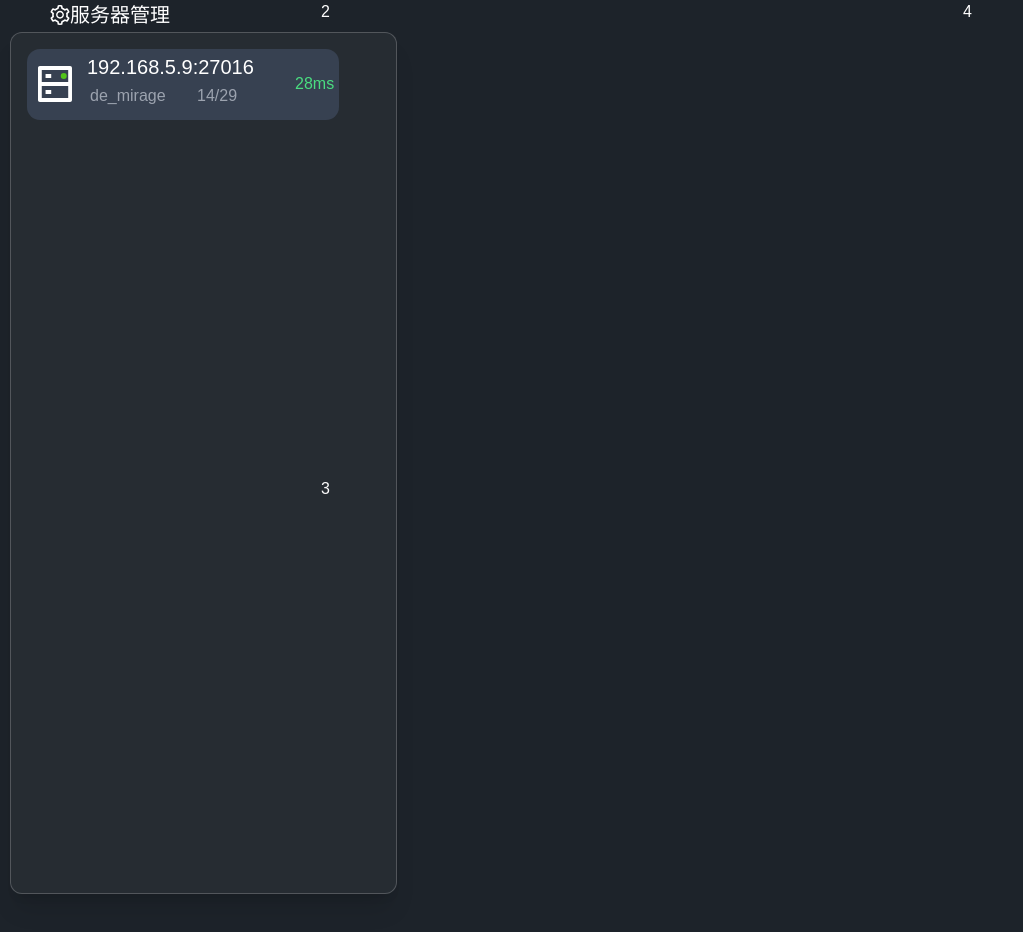
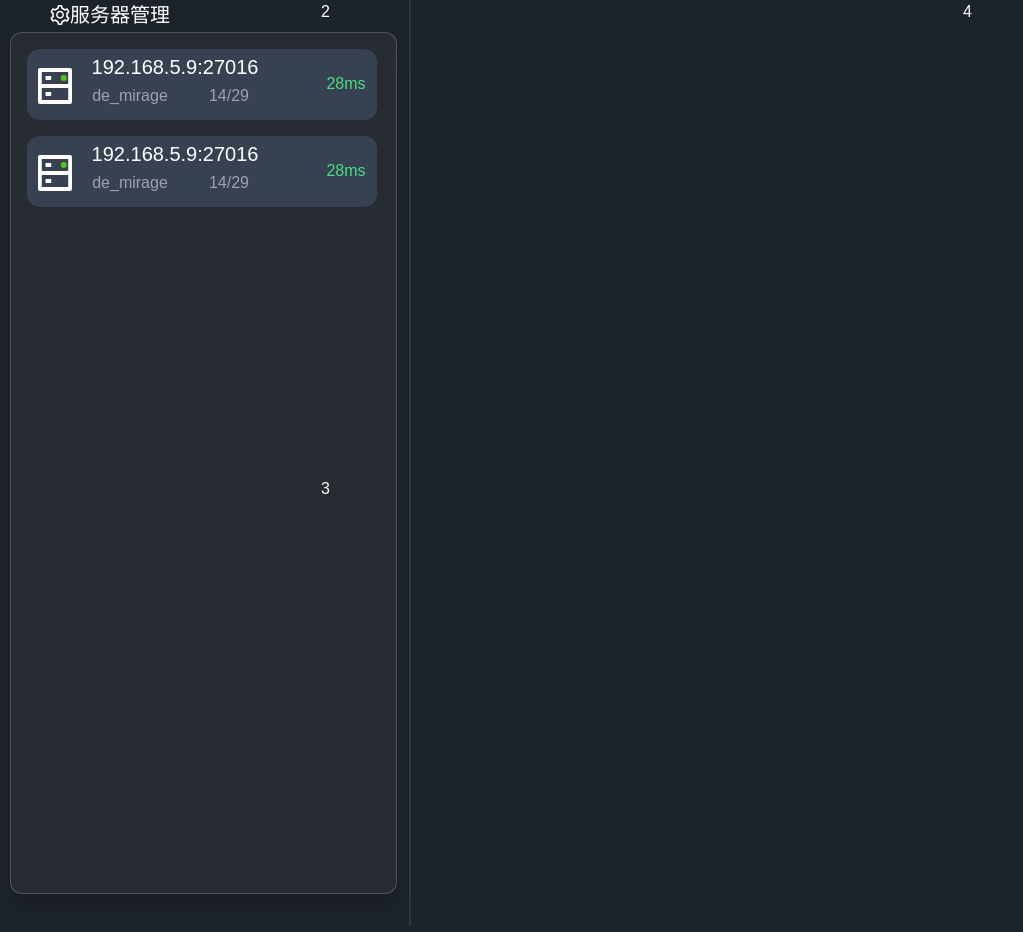
Before and after one commit to L1mit1337/CS2-Server-Manager-Panel-Dev, a Next.js app: page / in a window 1280 px wide. Shown: the top 932 px of the page, without its empty margins (0-1023 px from the left). Built offline with nearby package versions, Linux system fonts and the light colour scheme; a web font is replaced by a local one.

Commit message:
更新点击ServerList的动效

```diff
--- a/src/app/components/ServerList.tsx
+++ b/src/app/components/ServerList.tsx
@@ -6,8 +6,8 @@ export default function ServerList() {
         <div className="mx-4 my-4">
             <div className="服务器在线Card02-改颜色 relative" style={{width: 318, height: 71,}}>
 
-                <div className="图标在线 relative left-0 top-0 bg-gray-700 rounded-[13px] hover:glow-border"
-                     style={{width: 312, height: 71,}}>
+                <button className="图标在线 relative left-0 top-0 bg-gray-700 rounded-[13px] hover:shadow-[0_0_10px_0_rgba(255,255,255,0.8)] transition-all duration-300 focus:bg-[#42566C] focus:shadow-[inset_0px_0px_10px_0px_rgba(255,_255,_255,_0.3)]"
+                     style={{width: 350, height: 71,}}>
                     <div className="px-2 py-3.5">
                         <svg xmlns="http://www.w3.org/2000/svg" width="42.498291015625"
                              height="40" viewBox="0 0 42.498291015625 40" fill="none">
@@ -28,8 +28,8 @@ export default function ServerList() {
                        style={{left: 170, top: 35,}}>14/29</p>
 
                     <p className="28ms w-12 absolute text-base font-65medium text-green-400"
-                       style={{left: 268, top: 23,}}>28ms</p>
-                </div>
+                       style={{left: 295, top: 23,}}>28ms</p>
+                </button>
 
             </div>
         </div>
--- a/src/app/components/ServerManage.tsx
+++ b/src/app/components/ServerManage.tsx
@@ -12,6 +12,8 @@ export default function ServerManage(){
             <div className="矩形1 bg-gray-300 bg-opacity-5 shadow-xl border rounded-xl border-white border-opacity-20"
                  style={{width: 387, height: 862,}}>
                 <ServerList/>
+                <ServerList/>
+
 
             </div>
 
--- a/src/app/globals.css
+++ b/src/app/globals.css
@@ -9,25 +9,7 @@
   }
 }
 
-@layer utilities {
 
-  .glow-border {
-    @apply border-white shadow-[0_0_10px_#fff,0_0_20px_#fff,0_0_30px_#fff,0_0_40px_#fff] animate-glow;
-  }
-
-  @keyframes glow {
-    0%, 100% {
-      box-shadow: 0 0 10px #fff, 0 0 20px #fff, 0 0 30px #fff, 0 0 40px #fff;
-    }
-    50% {
-      box-shadow: 0 0 20px #fff, 0 0 30px #fff, 0 0 40px #fff, 0 0 50px #fff;
-    }
-  }
-
-  .animate-glow {
-    animation: glow 1s ease-in-out infinite;
-  }
-}
 
 
 
--- a/src/app/page.tsx
+++ b/src/app/page.tsx
@@ -11,8 +11,10 @@ export default function Home(){
 
             <div className="grid grid-cols-4 grid-rows-4 gap-1">
                 <div className="row-span-4 mx-2.5">
-                    <ServerManage />
+                    <ServerManage/>
                 </div>
+                <div className="直线1 absolute left-[-65px] top-[450px] transform -rotate-90 border border-gray-600 border-opacity-40"
+                     style={{width: 950, height: 1,}}/>
                 <div className="col-span-2 row-span-2">2</div>
                 <div className="col-span-2 row-span-2 col-start-2 row-start-3">3</div>
                 <div className="row-span-4 col-start-4 row-start-1">4</div>
```
